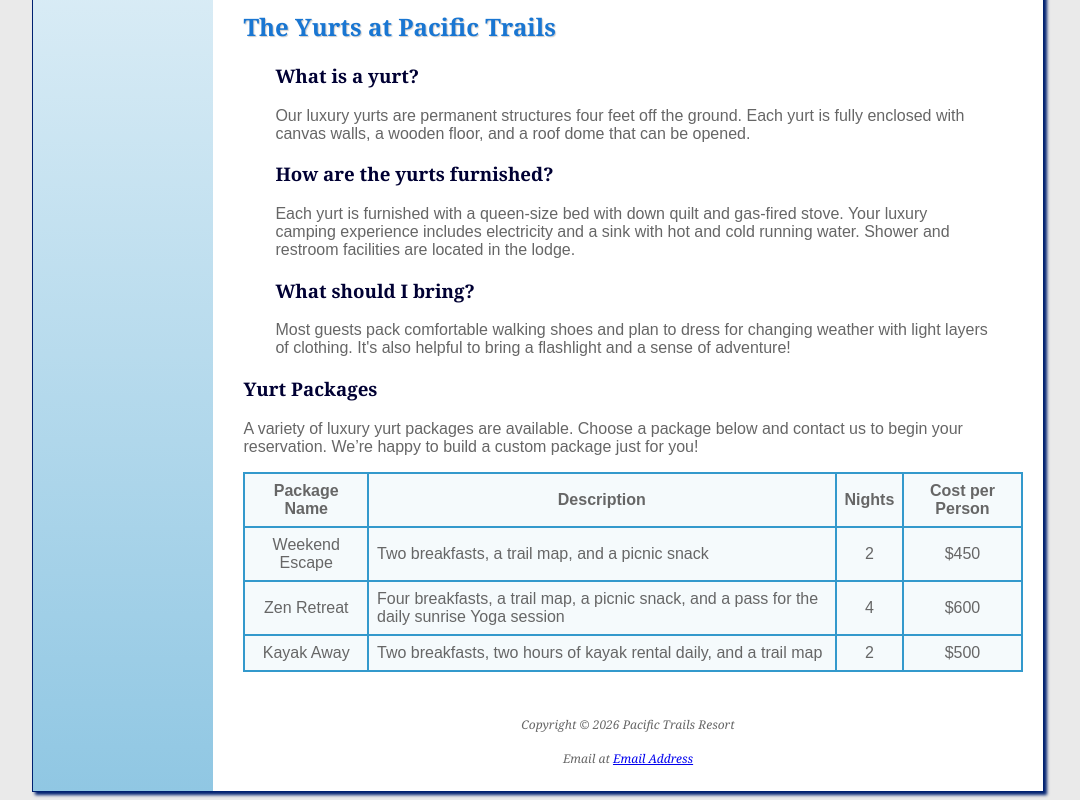
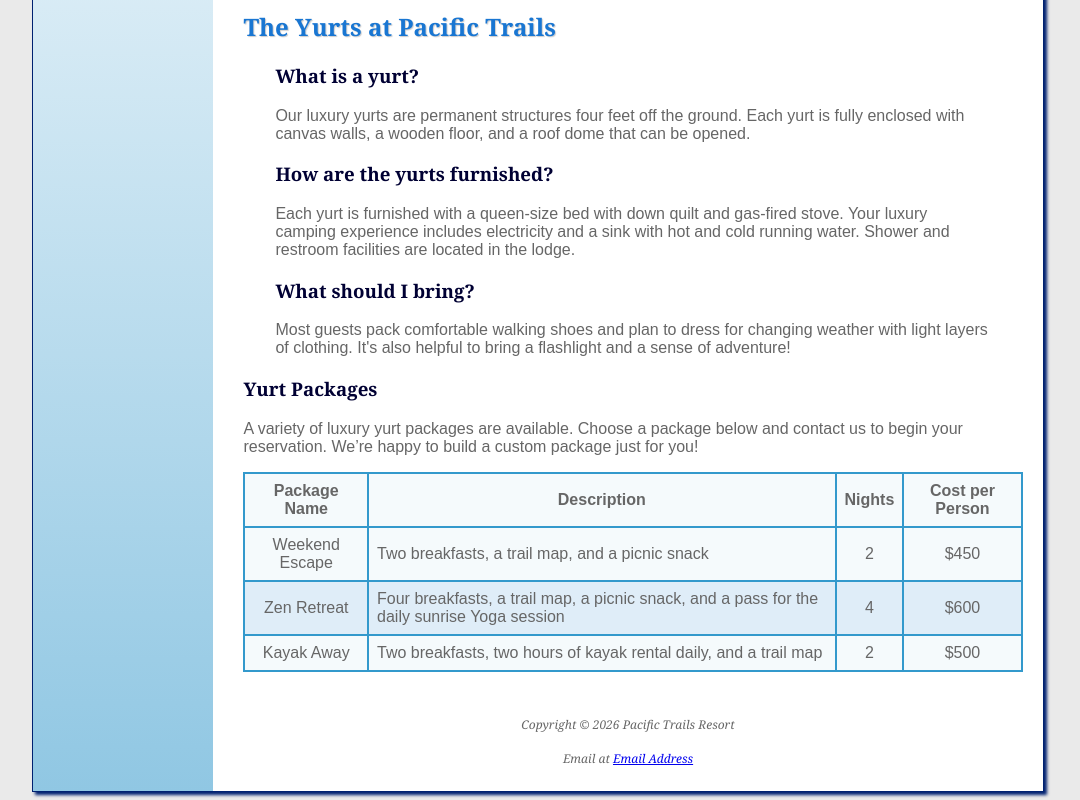
Before and after one commit to kpham12-hash/kpham12-hash.github.io, a plain HTML site: page yurts.html in a window 1280 px wide. Shown: the part 440-1240 px from the top of the page, without its empty margins (102-1182 px from the left). Drawn offline with Linux system fonts and the light colour scheme.

Commit message:
Refactor CSS styles for consistency and clarity

```diff
--- a/pacific.css
+++ b/pacific.css
@@ -292,5 +292,5 @@ td {
 }
 
 tr:nth-of-type(even) {
-  background-color: #F5FAFC;
+  background-color: #DFEDF8;
 }
```
